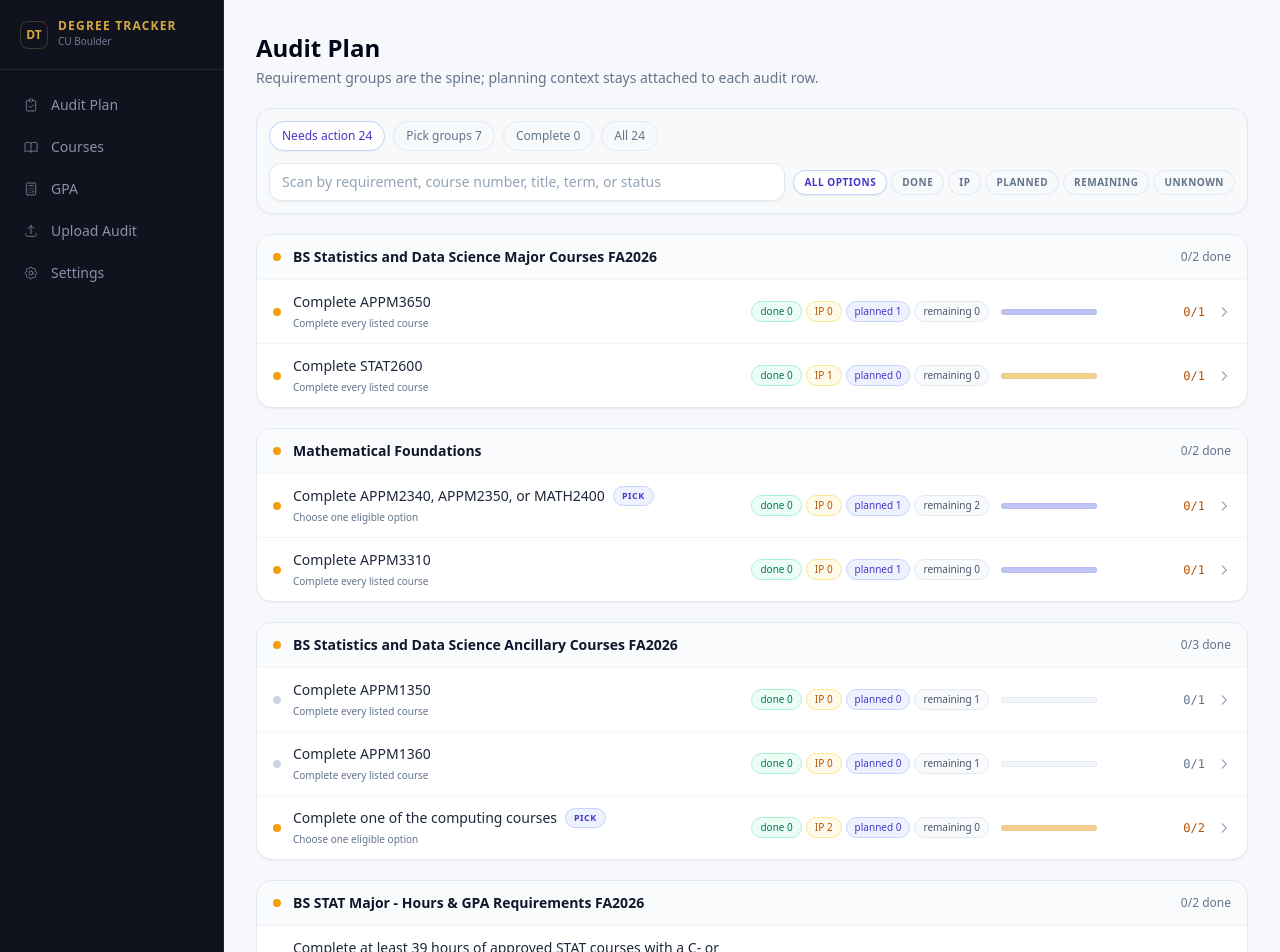
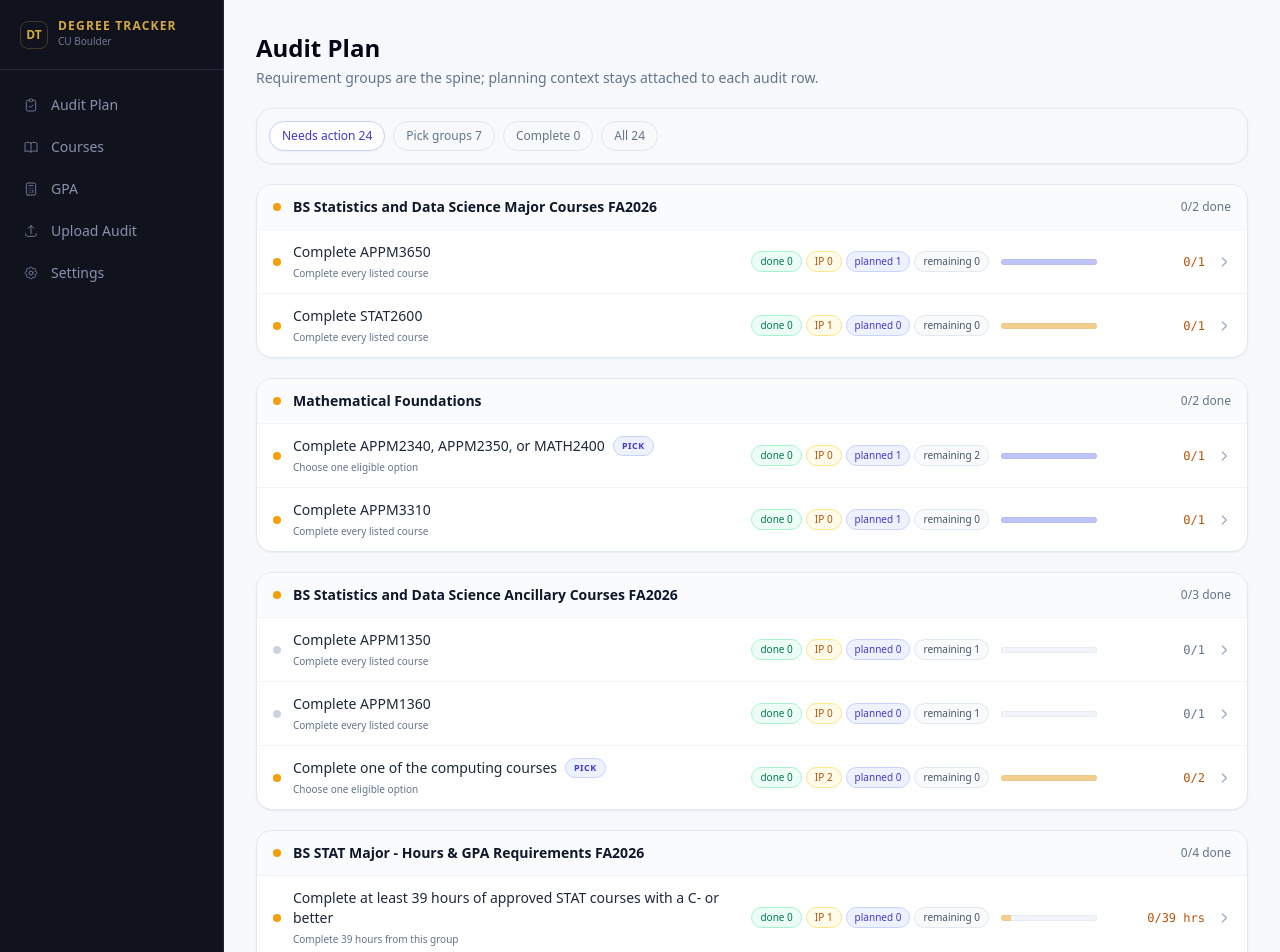
Before and after one commit to 303Devs/Degree_Tracker, a Next.js app: page /requirements in a window 1280 px wide. Shown: the top 952 px of the page. Built offline with nearby package versions, Linux system fonts and the light colour scheme.

Commit message:
Revert "Add Audit Plan option scanning filters"
This reverts commit 7082d84906f526c43bde91a6a2f33efb242d33c6.

```diff
--- a/components/RequirementsWorkspace.tsx
+++ b/components/RequirementsWorkspace.tsx
@@ -5,8 +5,6 @@ import type { Course, RequirementGroup, Semester } from "@/lib/types";
 import { GRADE_SCALE } from "@/lib/prereqs";
 import {
   buildAuditRequirementViewModels,
-  filterAuditRequirementViewModels,
-  type AuditBucketFilter,
   type AuditCourseBucket,
   type AuditCourseOption,
   type AuditRequirementViewModel,
@@ -220,8 +218,6 @@ export default function RequirementsWorkspace({ embedded = false }: { embedded?:
   const [loading, setLoading] = useState(true);
   const [saving, setSaving] = useState(false);
   const [filter, setFilter] = useState<"needs_action" | "all" | "pick" | "complete">("needs_action");
-  const [searchQuery, setSearchQuery] = useState("");
-  const [bucketFilter, setBucketFilter] = useState<AuditBucketFilter>("all");
   const [error, setError] = useState<string | null>(null);
 
   useEffect(() => {
@@ -240,10 +236,6 @@ export default function RequirementsWorkspace({ embedded = false }: { embedded?:
   }, []);
 
   const views = useMemo(() => buildAuditRequirementViewModels({ courses, requirements, semesters }), [courses, requirements, semesters]);
-  const searchableViews = useMemo(
-    () => filterAuditRequirementViewModels(views, searchQuery, bucketFilter),
-    [views, searchQuery, bucketFilter],
-  );
 
   const handleUpdateSelected = useCallback(async (groupId: string, selectedCourses: string[]) => {
     setRequirements((prev) => prev.map((group) => (group.id === groupId ? { ...group, selectedCourses } : group)));
@@ -280,7 +272,7 @@ export default function RequirementsWorkspace({ embedded = false }: { embedded?:
     return acc;
   }, { complete: 0, needsAction: 0, pick: 0 });
 
-  const visibleViews = searchableViews.filter((view) => {
+  const visibleViews = views.filter((view) => {
     const done = view.progress.pct >= 1;
     if (filter === "all") return true;
     if (filter === "complete") return done;
@@ -308,8 +300,7 @@ export default function RequirementsWorkspace({ embedded = false }: { embedded?:
       )}
       {embedded && saving && <span className="animate-pulse text-xs text-amber-700">Saving...</span>}
 
-      <div className="space-y-3 rounded-2xl border border-slate-200 bg-slate-50/80 p-3 shadow-sm">
-        <div className="flex flex-wrap items-center gap-2">
+      <div className="flex flex-wrap items-center gap-2 rounded-2xl border border-slate-200 bg-slate-50/80 p-3 shadow-sm">
         {([
           ["needs_action", `Needs action ${stats.needsAction}`],
           ["pick", `Pick groups ${stats.pick}`],
@@ -318,36 +309,6 @@ export default function RequirementsWorkspace({ embedded = false }: { embedded?:
         ] as const).map(([value, label]) => (
           <button key={value} onClick={() => setFilter(value)} className={`rounded-full border px-3 py-1.5 text-xs font-medium transition-colors ${filter === value ? "border-indigo-200 bg-white text-indigo-700 shadow-sm" : "border-slate-200 bg-transparent text-slate-500 hover:bg-white hover:text-slate-800"}`}>{label}</button>
         ))}
-        </div>
-        <div className="flex flex-col gap-2 md:flex-row md:items-center">
-          <label className="min-w-0 flex-1">
-            <span className="sr-only">Search requirements and course options</span>
-            <input
-              value={searchQuery}
-              onChange={(event) => setSearchQuery(event.target.value)}
-              placeholder="Scan by requirement, course number, title, term, or status"
-              className="w-full rounded-xl border border-slate-200 bg-white px-3 py-2 text-sm text-slate-700 shadow-sm outline-none transition-colors placeholder:text-slate-400 focus:border-indigo-300 focus:ring-2 focus:ring-indigo-100"
-            />
-          </label>
-          <div className="flex flex-wrap items-center gap-1">
-            {([
-              ["all", "All options"],
-              ["completed", "Done"],
-              ["in_progress", "IP"],
-              ["planned", "Planned"],
-              ["remaining", "Remaining"],
-              ["unknown", "Unknown"],
-            ] as const).map(([value, label]) => (
-              <button
-                key={value}
-                onClick={() => setBucketFilter(value)}
-                className={`rounded-full border px-2.5 py-1 text-[10px] font-semibold uppercase tracking-wider transition-colors ${bucketFilter === value ? "border-indigo-200 bg-white text-indigo-700 shadow-sm" : "border-slate-200 text-slate-500 hover:bg-white hover:text-slate-800"}`}
-              >
-                {label}
-              </button>
-            ))}
-          </div>
-        </div>
       </div>
 
       {Array.from(byCategory.entries()).map(([category, categoryViews]) => {
--- a/lib/audit-plan-view.ts
+++ b/lib/audit-plan-view.ts
@@ -36,14 +36,7 @@ export interface AuditRequirementViewModel {
   progress: ReturnType<typeof calcProgress> & { unit: "courses" | "hours" };
   remainingLabel: string;
   buckets: Record<AuditCourseBucket, AuditCourseOption[]>;
-  counts: AuditBucketCounts;
-  courseOptions: AuditCourseOption[];
-  displayRule: string;
-}
-
-export type AuditBucketFilter = AuditCourseBucket | "all";
-
-type AuditBucketCounts = {
+  counts: {
     completed: number;
     inProgress: number;
     planned: number;
@@ -51,6 +44,9 @@ type AuditBucketCounts = {
     remaining: number;
     unknown: number;
   };
+  courseOptions: AuditCourseOption[];
+  displayRule: string;
+}
 
 export function buildAuditRequirementViewModels({
   courses,
@@ -93,58 +89,6 @@ export function buildAuditRequirementViewModels({
       return option;
     });
 
-    const buckets = buildBuckets(options);
-
-    return {
-      group,
-      progress: { ...progress, unit },
-      remainingLabel: buildRemainingLabel(progress.completed, progress.total, unit),
-      buckets,
-      counts: countBuckets(buckets),
-      courseOptions: options,
-      displayRule: getDisplayRule(group),
-    };
-  });
-}
-
-export function filterAuditRequirementViewModels(
-  views: AuditRequirementViewModel[],
-  query: string,
-  bucketFilter: AuditBucketFilter = "all",
-): AuditRequirementViewModel[] {
-  const normalizedQuery = normalizeSearch(query);
-
-  return views.flatMap((view) => {
-    const optionMatchesBucket = (option: AuditCourseOption) => bucketFilter === "all" || option.bucket === bucketFilter;
-    const groupMatches = normalizedQuery.length === 0 || normalizeSearch([
-      view.group.name,
-      view.group.category,
-      view.group.notes ?? "",
-      view.displayRule,
-      view.group.id,
-    ].join(" ")).includes(normalizedQuery);
-
-    const filteredOptions = view.courseOptions.filter((option) => {
-      if (!optionMatchesBucket(option)) return false;
-      if (groupMatches || normalizedQuery.length === 0) return true;
-      return normalizeSearch([
-        option.courseId,
-        option.courseNumber,
-        option.courseName,
-        option.status,
-        option.grade ?? "",
-        option.semester ?? "",
-        option.selectionState,
-      ].join(" ")).includes(normalizedQuery);
-    });
-
-    if (filteredOptions.length === 0) return [];
-    const buckets = buildBuckets(filteredOptions);
-    return [{ ...view, buckets, counts: countBuckets(buckets), courseOptions: filteredOptions }];
-  });
-}
-
-function buildBuckets(options: AuditCourseOption[]): Record<AuditCourseBucket, AuditCourseOption[]> {
     const buckets: Record<AuditCourseBucket, AuditCourseOption[]> = {
       completed: [],
       in_progress: [],
@@ -153,22 +97,24 @@ function buildBuckets(options: AuditCourseOption[]): Record<AuditCourseBucket, A
       unknown: [],
     };
     for (const option of options) buckets[option.bucket].push(option);
-  return buckets;
-}
 
-function countBuckets(buckets: Record<AuditCourseBucket, AuditCourseOption[]>): AuditBucketCounts {
     return {
+      group,
+      progress: { ...progress, unit },
+      remainingLabel: buildRemainingLabel(progress.completed, progress.total, unit),
+      buckets,
+      counts: {
         completed: buckets.completed.length,
         inProgress: buckets.in_progress.length,
         planned: buckets.planned.length,
         plannedCredits: buckets.planned.reduce((sum, option) => sum + option.credits, 0),
         remaining: buckets.remaining.length,
         unknown: buckets.unknown.length,
+      },
+      courseOptions: options,
+      displayRule: getDisplayRule(group),
     };
-}
-
-function normalizeSearch(value: string): string {
-  return value.trim().toLowerCase().replace(/[-_]/g, " ").replace(/\s+/g, " ");
+  });
 }
 
 function formatCourseId(id: string): string {
```
Also changed, not shown: 1 other file (tests, documents, lock files or other folders). Lines whose indentation alone changed are shown as unchanged.
